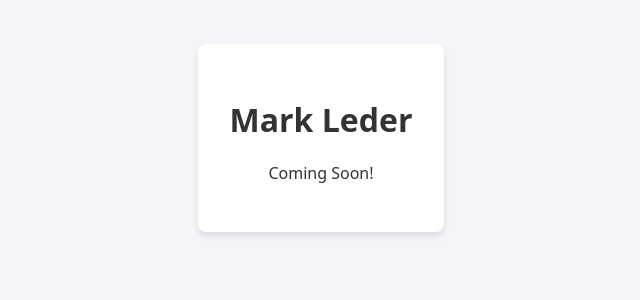
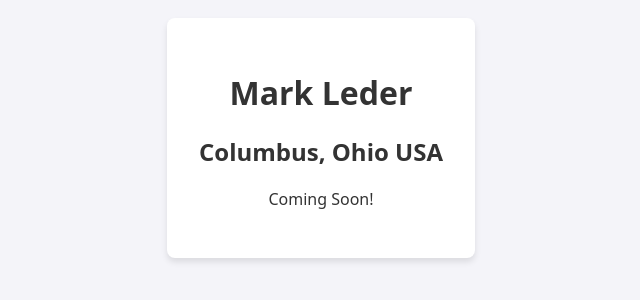
Before and after one commit to gigaboy/markleder.com, a plain HTML site: page public/index.html in a window 1280 px wide. Shown: the part 262-562 px from the top of the page, without its empty margins (319-959 px from the left). Drawn offline with Linux system fonts and the light colour scheme.

Commit message:
Update index.html

```diff
--- a/public/index.html
+++ b/public/index.html
@@ -27,6 +27,7 @@
 <body>
     <div class="container">
         <h1>Mark Leder</h1>
+        <h2>Columbus, Ohio USA</h2>
         <p>Coming Soon!</p>
     </div>
 </body>
```
